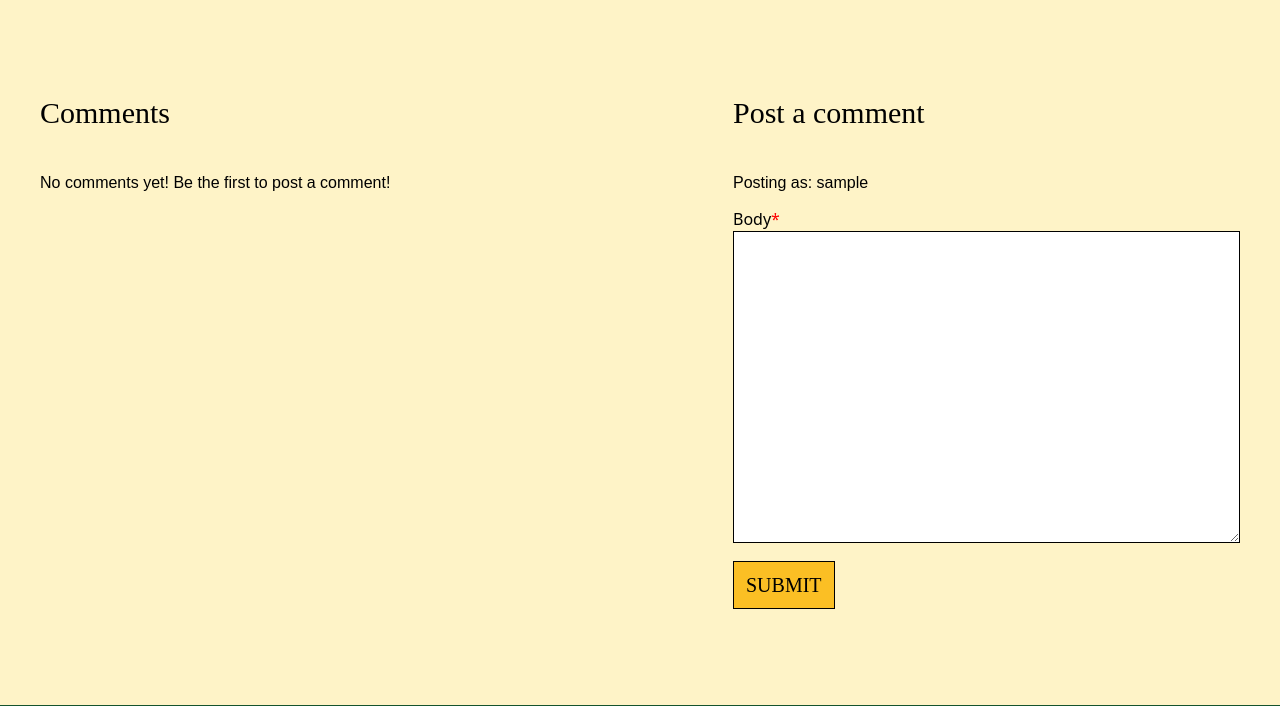
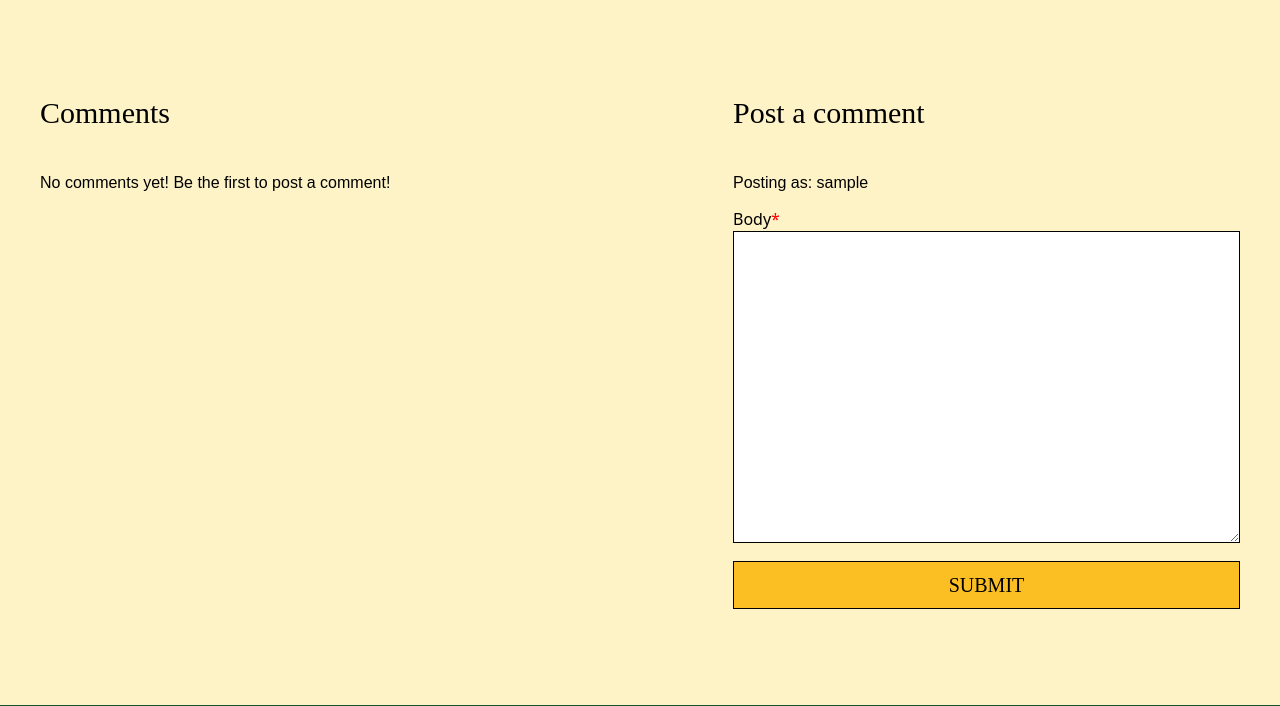
Before and after one commit to Matthew-Hurrell/viva-la-nacho, a Django app: template templates/recipe_details.html in a window 1280 px wide. Shown: the part 1023-1729 px from the top of the page. Run offline with Django 3.2, Linux system fonts and the light colour scheme; the template is opened without the code that fills it: values that come from a table or form of the project are taken from there, others are empty; the visitor is signed in with stand-in values (Sample User, id 1); style sheets or scripts are compiled from the project's sources; parts of the project's set-up code (start-up, migrations or seed data) failed here and were passed over; some libraries are stand-ins or nearby versions.

```diff
--- a/templates/recipe_details.html
+++ b/templates/recipe_details.html
@@ -332,11 +332,9 @@
                         {% csrf_token %}
 
                         <!-- Submit Button -->
-                        <button class="hidden mt-3 comment-submit-button" type="submit">Submit</button>
+                        <button class="bg-amber-400 primaryAction mt-3 comment-submit-button" type="submit">Submit</button>
 
                     </form>
-
-                    <button class="mt-3 comment-form-submit" onclick="return validateCommentForm()">Submit</button>
 
                 <!-- If User Is Not Logged In -->
                 {% else %}
```
Also changed, not shown: templates/edit_recipe.html (+4 -6 lines), templates/post_recipe.html (+3 -6 lines).
